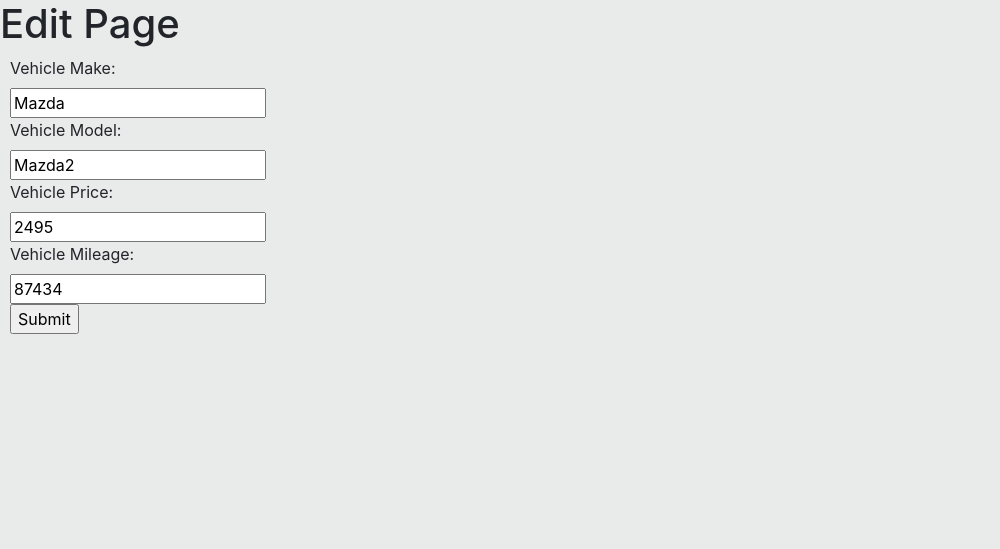
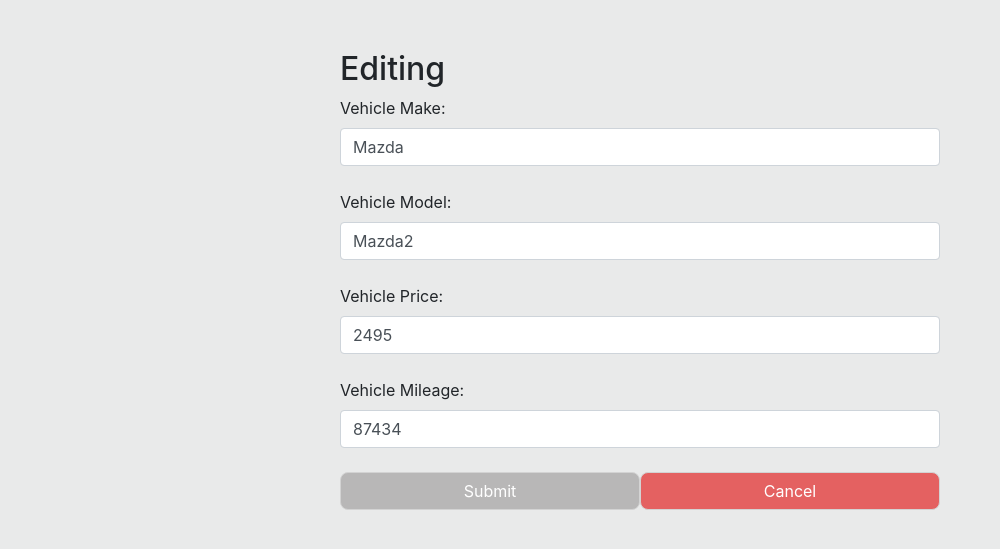
Before and after one commit to EesaaM-dev/marketplace_app, a Flask app: page /cars/edit/1 in a window 1280 px wide. Shown: the part 44-593 px from the top of the page, without its empty margins (0-1000 px from the left). Run offline with Flask 3, Linux system fonts and the light colour scheme; a user stored in the database is signed in; data comes from the database, SQL or seed files in the repository; some libraries are stand-ins or nearby versions.

Commit message:
added cancel button to edit and sell page

```diff
--- a/app.py
+++ b/app.py
@@ -89,7 +89,7 @@ def valid_car(make, model, price, mileage):
         return error_msg, is_valid
     #checking that none of the values are 'None'
     if not make or not model or not price or not mileage:
-        error_msg = "You cannot submit an empty form, please complete every field"
+        error_msg = "You cannot submit a form with empty fields, please try again"
         return error_msg, is_valid
     elif make == "" or make.isspace() == True:
         error_msg="Make cannot be empty or contain whitespace"
--- a/static/style.css
+++ b/static/style.css
@@ -37,3 +37,40 @@
 .password-input {
   margin-top: -5%;
 }
+
+.listings-form {
+  max-width: 600px;
+  width:80%;
+  margin-left:auto;
+  margin-right:auto;
+  margin-top: 50px;
+}
+.btn-listing {
+  text-align: center;
+  max-width: 300px;
+  width: 100%;
+  background-color:  #b8b7b7;
+  color: rgb(255, 255, 255);
+  border-color:  #d3d3d3;
+  margin-left: 0px;
+  border-radius: 8px;
+}
+
+.btn-listing:hover {
+  background-color:rgb(79, 79, 79);
+  border-color: rgb(79, 79, 79);
+  color: #e0db51;
+}
+.btn-listing:click {
+  background-color:rgb(79, 79, 79);
+  border-color: rgb(79, 79, 79);
+  color: #e0db51;
+}
+
+.button-row {
+    display:flex;
+
+}
+.button-row .btn-listing {
+    flex:1;
+}
--- a/templates/edit.html
+++ b/templates/edit.html
@@ -1,21 +1,36 @@
 {% extends "base.html" %}
 {% block title %}Edit entries{% endblock %}
 {% block content%}
+<style>
+
+
+</style>
 <!-- ask for the ID of the car to edit maybe??  -->
-<h1>Edit Page</h1>
 <!-- display the error to the user when re-rendering the add page after an error  -->
-    {% if error%}
-    <p class=error style="color:red; font-size:20px;"><strong>Error:</strong> {{ error }}
+    {% if error %}
+    <div class="alert alert-danger" role="alert" ><strong>Error:</strong> {{ error }}
+      <button type="button" class="close" data-dismiss="alert" aria-label="Close">
+          <span aria-hidden="true">&times;</span>
+        </button>
+    </div>
     {% endif %}
-<form method="POST" style="margin-left:10px;">
+    <div class="listings-form">
+        <h2>Editing</h2>
+<form method="POST">
         <label for="Make">Vehicle Make:</label><br>
-        <input type="text" id="Make" name="Make" value="{{car.make}}"></br>
+        <input type="text" class="form-control" id="Make" name="Make" value="{{car.make}}"></br>
         <label for="Model">Vehicle Model:</label><br>
-        <input type="text" id="Model" name="Model" value="{{car.model}}"></br>
+        <input type="text" class="form-control" id="Model" name="Model" value="{{car.model}}"></br>
         <label for="Price">Vehicle Price:</label><br>
-        <input type="text" name=Price id="Price" value="{{car.price}}"></br>
+        <input type="text" class="form-control" name=Price id="Price" value="{{car.price}}"></br>
         <label for="Mileage">Vehicle Mileage:</label><br>
-        <input type="text" name="Mileage" id="Mileage" value="{{car.mileage}}"></br>
-        <input type="submit" value="Submit">
+        <input type="text" class="form-control" name="Mileage" id="Mileage" value="{{car.mileage}}"></br>
+        <div class="button-row" role="group">
+        <button type="submit" class="btn btn-listing">
+          Submit
+        </button>
+        <a class="btn btn-listing" href="{{url_for('show_cars')}}" role="button" style="background-color: rgba(227, 48, 48, 0.734);">Cancel</a>
+        </div>
     </form>
+    </div>
 {% endblock %}
```
Also changed, not shown: templates/add.html (+19 -9 lines), templates/cars.html (+5 -2 lines).
